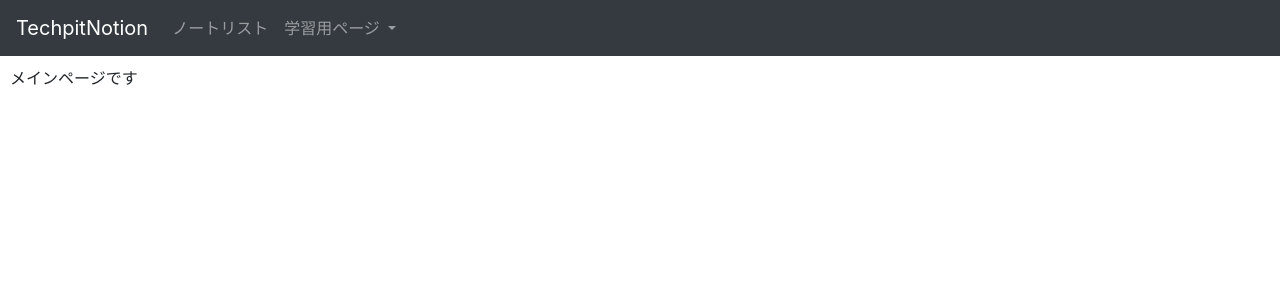
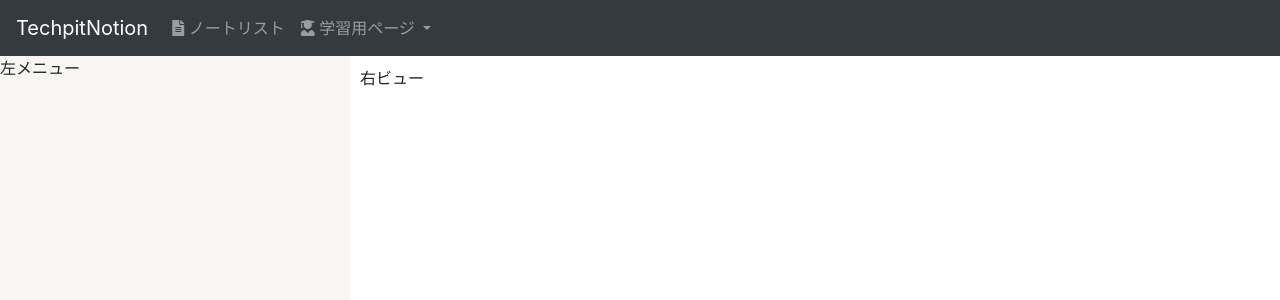
Before and after one commit to KNR1009/vue-notion, a Vue app: page / in a window 1280 px wide. Shown: the top 300 px of the page. Built offline with nearby package versions, Linux system fonts and the light colour scheme.

Commit message:
add vue router

```diff
--- a/package.json
+++ b/package.json
@@ -9,7 +9,11 @@
   },
   "dependencies": {
     "core-js": "^3.6.5",
-    "vue": "^2.6.11"
+    "fibers": "^5.0.0",
+    "sass": "^1.45.1",
+    "sass-loader": "^10.2.0",
+    "vue": "^2.6.11",
+    "vue-router": "^3.5.3"
   },
   "devDependencies": {
     "@vue/cli-plugin-babel": "~4.5.0",
--- a/public/index.html
+++ b/public/index.html
@@ -10,6 +10,13 @@
       integrity="sha384-zCbKRCUGaJDkqS1kPbPd7TveP5iyJE0EjAuZQTgFLD2ylzuqKfdKlfG/eSrtxUkn"
       crossorigin="anonymous"
     />
+    <link
+      rel="stylesheet"
+      href="https://use.fontawesome.com/releases/v5.15.3/css/all.css"
+      integrity="sha384-SZXxX4whJ79/gErwcOYf+zWLeJdY/qpuqC4cAa9rOGUstPomtqpuNWT9wdPEn2fk"
+      crossorigin="anonymous"
+    />
+
     <link rel="icon" href="<%= BASE_URL %>favicon.ico" />
     <title><%= htmlWebpackPlugin.options.title %></title>
   </head>
--- a/src/components/MainPage.vue
+++ b/src/components/MainPage.vue
@@ -1,5 +1,8 @@
 <template>
-  <div class="main-page">メインページです</div>
+  <div class="main-page">
+    <div class="left-menu">左メニュー</div>
+    <div class="right-view">右ビュー</div>
+  </div>
 </template>
 
 <script>
@@ -8,6 +11,15 @@ export default {};
 
 <style scoped>
 .main-page {
+  display: flex;
+  height: calc(100vh - 60px);
+}
+.left-menu {
+  width: 350px;
+  background-color: #f7f6f3;
+}
+.right-view {
+  flex-grow: 1;
   padding: 10px;
 }
 </style>
--- a/src/components/NavigationBar.vue
+++ b/src/components/NavigationBar.vue
@@ -22,13 +22,15 @@
       <ul class="navbar-nav">
         <!-- ノートリストページへのリンク -->
         <li class="nav-item">
-          <a class="nav-link" href="#">ノートリスト</a>
+          <a class="nav-link" href="#"
+            ><i class="fas fa-file-alt"></i> ノートリスト</a
+          >
         </li>
 
         <!-- 学習ページへのリンク -->
         <li class="nav-item dropdown">
           <a class="nav-link dropdown-toggle" data-toggle="dropdown">
-            学習用ページ
+            <i class="fas fa-user-graduate"></i> 学習用ページ
           </a>
           <ul class="dropdown-menu">
             <li><a class="dropdown-item" href="#">学習1</a></li>
--- a/src/main.js
+++ b/src/main.js
@@ -1,8 +1,16 @@
-import Vue from 'vue'
-import App from './App.vue'
+import Vue from "vue";
+import App from "./App.vue";
 
-Vue.config.productionTip = false
+Vue.config.productionTip = false;
+import VueRouter from "vue-router";
+Vue.use(VueRouter);
+
+const router = new VueRouter({
+  mode: "history",
+  routes: [],
+});
 
 new Vue({
-  render: h => h(App),
-}).$mount('#app')
+  render: (h) => h(App),
+  router,
+}).$mount("#app");
```
Also changed, not shown: 1 other file (tests, documents, lock files or other folders).
